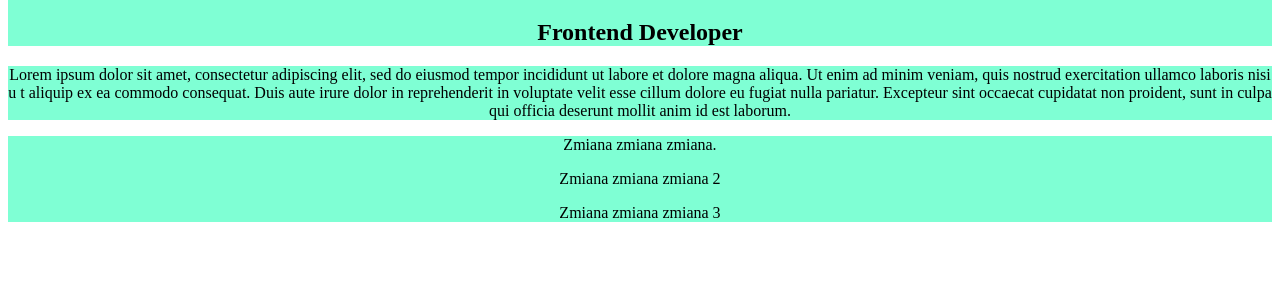
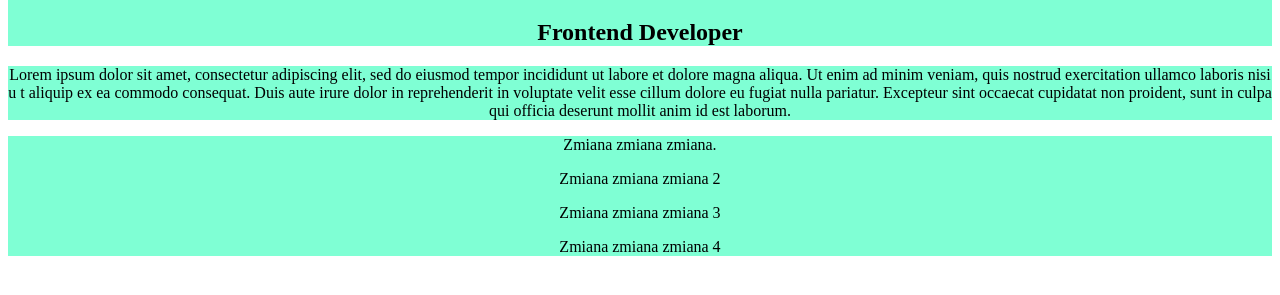
Before and after one commit to kjankowska-pwr/wsb_pwa, a plain HTML site: page index.html in a window 1280 px wide. Shown: the part 69-364 px from the top of the page. Drawn offline with Linux system fonts and the light colour scheme.

Commit message:
Update index.html

```diff
--- a/index.html
+++ b/index.html
@@ -3,7 +3,7 @@
 <head>
     <meta charset="UTF-8">
     <link rel="stylesheet" href="./css/style.css"/>
-    <link rel="manifest" crossorigin="use-credentials" href="manifest.json"/>
+    <link rel="manifest" crossorigin="use-credentials" href="./manifest.json"/>
     <meta name="viewport" content="width=device-width, initial-scale=1.0">
     <title>Aplikacje PWA</title>
 </head>
@@ -24,6 +24,7 @@
         <p>Zmiana zmiana zmiana.</p>
         <p>Zmiana zmiana zmiana 2</p>
         <p>Zmiana zmiana zmiana 3</p>
+        <p>Zmiana zmiana zmiana 4</p>
 
     </div>
 
```
